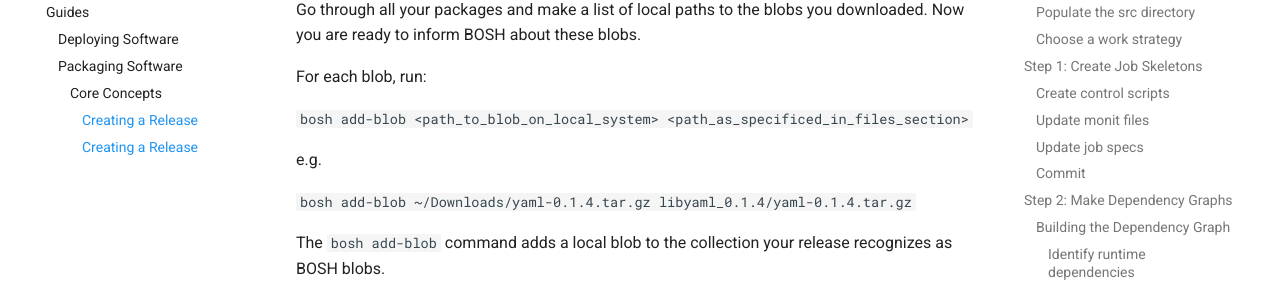
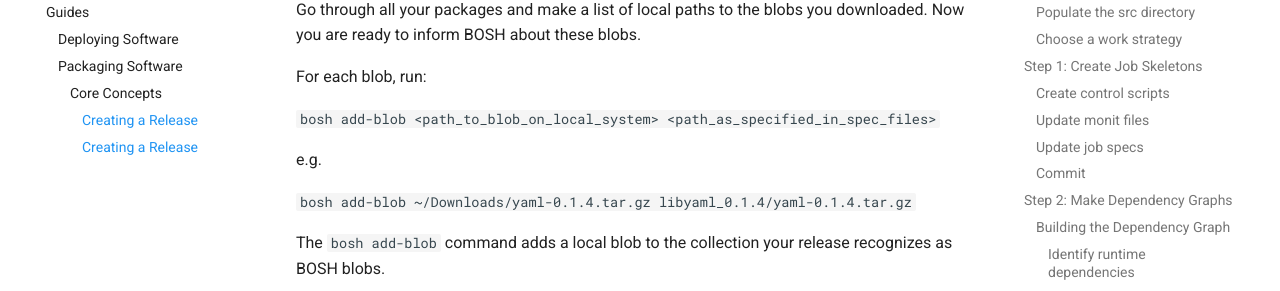
Before and after one commit to cloudfoundry/docs-bosh, an MkDocs documentation site: the page built from content/create-release.md, in a window 1280 px wide and 900 px high, scrolled down 14408 px. Shown: the part 150-441 px from the top of the window. Built offline with MkDocs 1.6.1 and Material for MkDocs 9.7.7, drawn with Linux system fonts in a browser that asks for light colours; old or Windows-style settings are respelled for this version of MkDocs; part of the change alters nothing that is shown.

Commit message:
Update create-release.md

```diff
--- a/content/create-release.md
+++ b/content/create-release.md
@@ -681,7 +681,7 @@ Now you are ready to inform BOSH about these blobs.
 
 For each blob, run:
 
-`bosh add-blob <path_to_blob_on_local_system> <path_as_specificed_in_files_section>`
+`bosh add-blob <path_to_blob_on_local_system> <path_as_specified_in_spec_files>`
 
 e.g.
 
```
